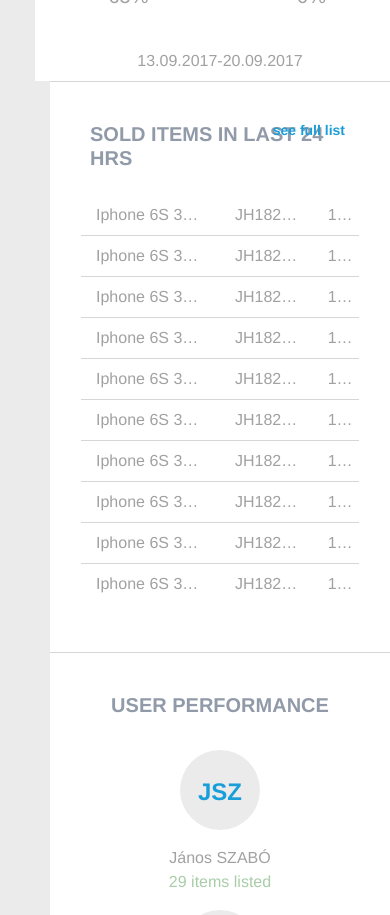
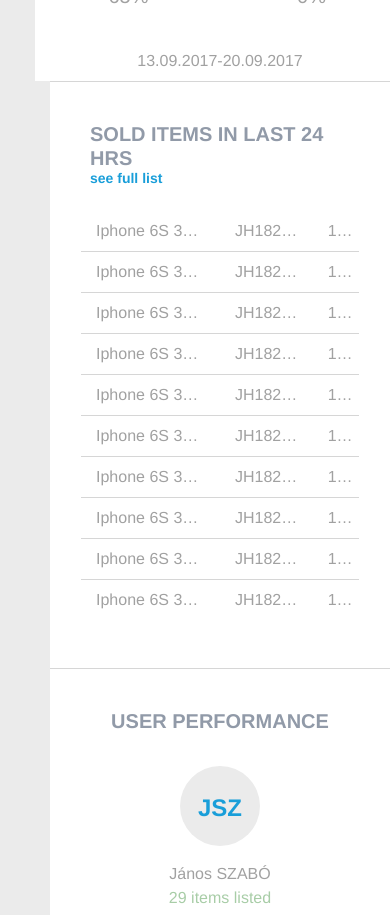
Before and after one commit to romeomihalovics/shopiago.frontend, a Vue app: page /dashboard in a window 390 px wide. Shown: the part 1780-2695 px from the top of the page. Built offline with nearby package versions, Linux system fonts and the light colour scheme; some icons are missing.

Commit message:
bug fix, TODO styling done [except sidebar, which wont be changed since it would lose some of its functions like being fixed, or the content being able to slide behind or before it etc]

```diff
--- a/src/components/last24.vue
+++ b/src/components/last24.vue
@@ -71,10 +71,11 @@ section {
 }
 
 @media (max-width: 495px) {
-  .section {
-    .section-title {
+  section {
+    h1 {
       .section-title-right {
         position: static;
+        display: block;
       }
     }
   }
@@ -101,6 +102,7 @@ section {
   .section-title-right {
     &.sideOpen {
       position: static;
+      display: block;
     }
   }
 }
```
Also changed, not shown: 1 other file (tests, documents, lock files or other folders).
